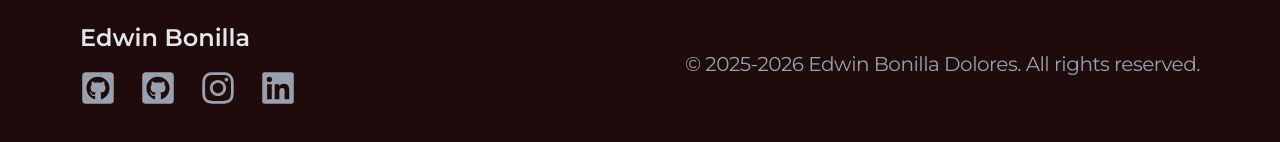
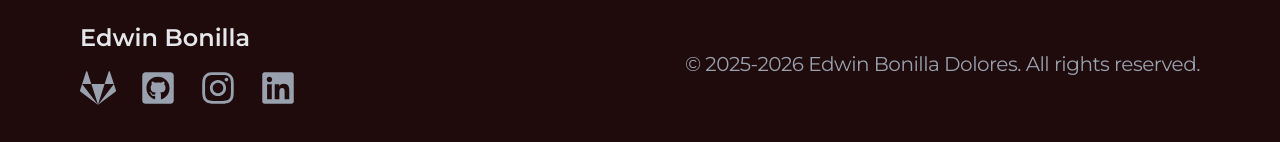
Before and after one commit to Isseikun10/work_portfolio, a React (Vite) app: page / in a window 1280 px wide. Shown: the part 10205-10347 px from the top of the page. Built offline with nearby package versions, Linux system fonts and the light colour scheme.

Commit message:
Actualiza el componente Footer: agrega el ícono de GitLab y lo integra en el pie de página.

```diff
--- a/src/components/Footer.jsx
+++ b/src/components/Footer.jsx
@@ -1,5 +1,5 @@
 import React from 'react'
-import { FaGithubSquare, FaInstagram, FaLinkedin } from 'react-icons/fa'
+import { FaGithubSquare, FaInstagram, FaLinkedin, FaGitlab } from 'react-icons/fa'
 
 const Footer = () => {
     return (
@@ -8,7 +8,7 @@ const Footer = () => {
                 <h3 className='text-2xl text-gray-200 font-semibold'>Edwin Bonilla</h3>
                 <div className='flex flex-row justify-center md:justify-start gap-6 text-gray-400 text-4xl'>
                     <a href="https://gitlab.com/EdwinCS1" target="_blank" rel="noopener noreferrer" className='hover:text-red-500 transition-colors duration-300'>
-                        <FaGithubSquare />
+                        <FaGitlab />
                     </a>
                     <a href="https://github.com/Isseikun10" target="_blank" rel="noopener noreferrer" className='hover:text-red-500 transition-colors duration-300'>
                         <FaGithubSquare />
```
